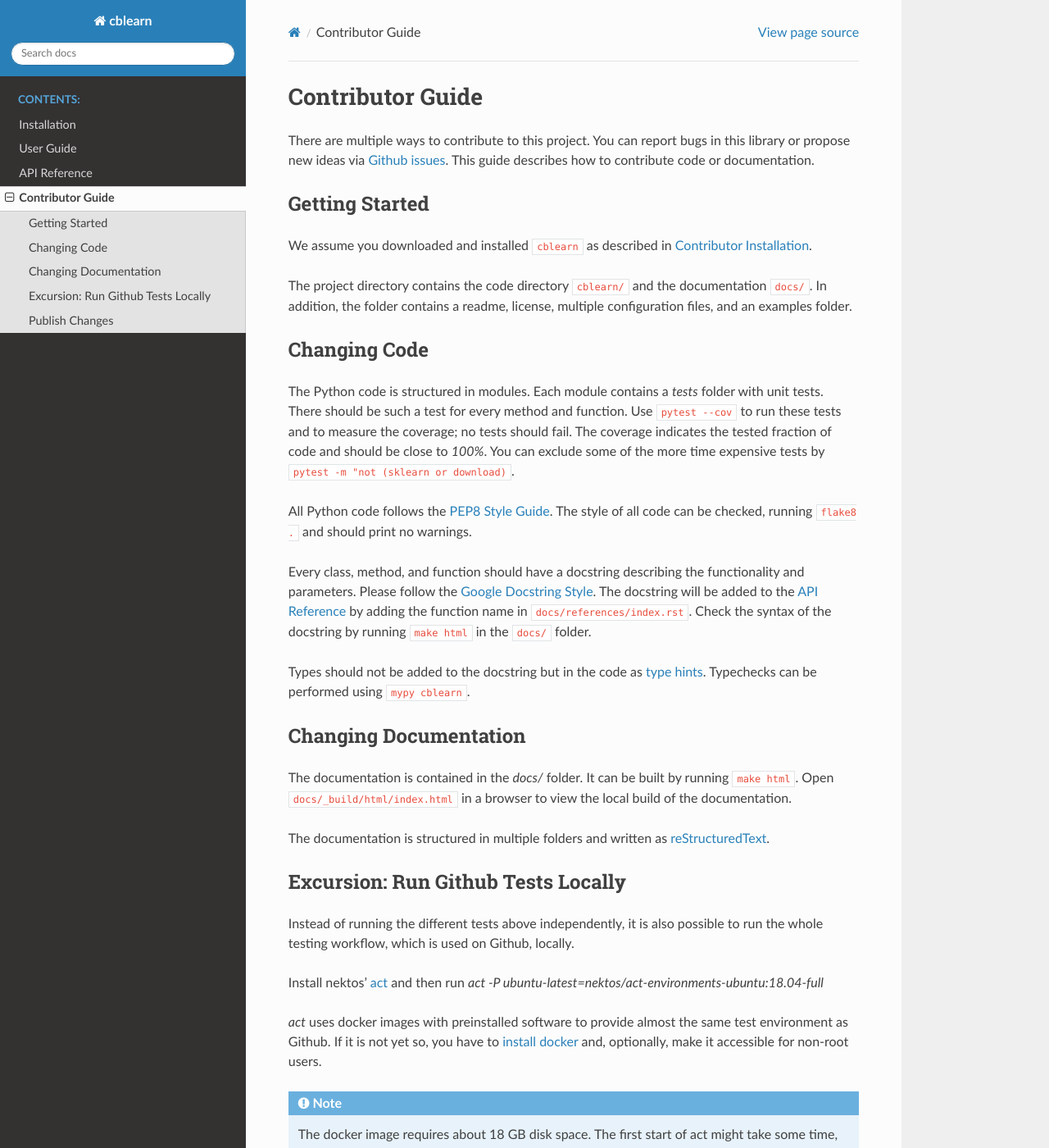
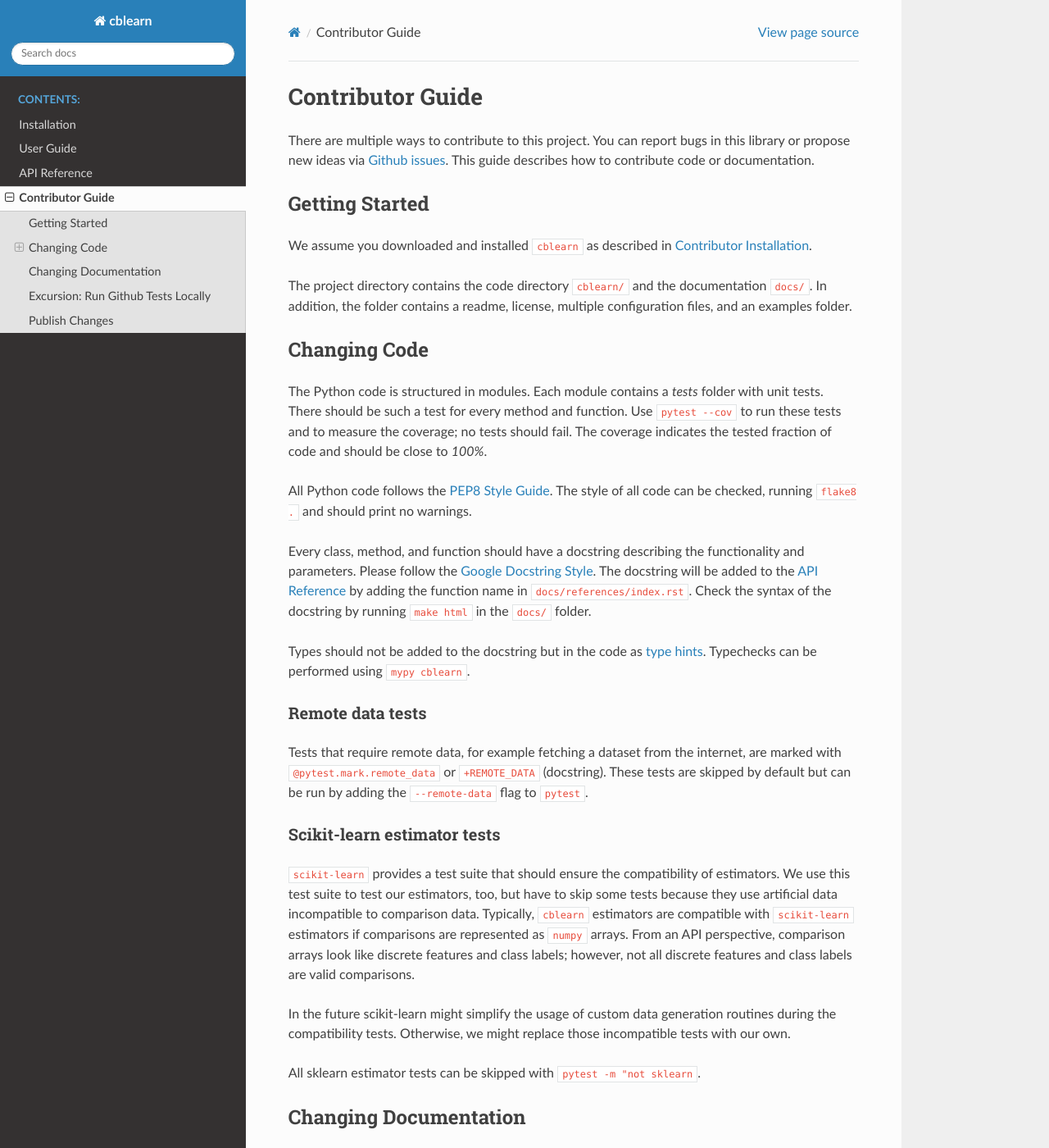
Before and after one commit to cblearn/cblearn, a Sphinx documentation site: the page built from docs/contributor_guide/index.rst, in a window 1280 px wide and 1400 px high. Shown: the whole window at 82% size. Built offline with Sphinx 7.4.7 and the Read the Docs theme 2.0.0, drawn with Linux system fonts in a browser that asks for light colours; pages that are not in the unit, such as notebooks, are missing from menus.

Commit message:
Explain scikit learn compatibility in docs

```diff
--- a/docs/contributor_guide/index.rst
+++ b/docs/contributor_guide/index.rst
@@ -27,7 +27,6 @@ a `tests` folder with unit tests.
 There should be such a test for every method and function.
 Use ``pytest --cov`` to run these tests and to measure the coverage; no tests should fail.
 The coverage indicates the tested fraction of code and should be close to *100%*.
-You can exclude some of the more time expensive tests by ``pytest -m "not (sklearn or download)``.
 
 All Python code follows the `PEP8 Style Guide`_. The style
 of all code can be checked, running ``flake8 .`` and should print no warnings.
@@ -43,6 +42,25 @@ Typechecks can be performed using ``mypy cblearn``.
 .. _PEP8 Style Guide: https://www.python.org/dev/peps/pep-0008/
 .. _Google Docstring Style: https://sphinxcontrib-napoleon.readthedocs.io/en/latest/example_google.html
 .. _type hints: https://docs.python.org/3/library/typing.html
+
+Remote data tests
+-----------------
+Tests that require remote data, for example fetching a dataset from the internet, are marked with ``@pytest.mark.remote_data``
+or ``+REMOTE_DATA`` (docstring).
+These tests are skipped by default but can be run by adding the ``--remote-data`` flag to ``pytest``.
+
+Scikit-learn estimator tests
+----------------------------
+``scikit-learn`` provides a test suite that should ensure the compatibility of estimators.
+We use this test suite to test our estimators, too, but have to skip some tests because they use artificial data incompatible
+to comparison data. Typically, ``cblearn`` estimators are compatible with ``scikit-learn`` estimators
+if comparisons are represented as ``numpy`` arrays. From an API perspective,
+comparison arrays look like discrete features and class labels; however, not all discrete features and class labels are valid comparisons.
+
+In the future scikit-learn might simplify the usage of custom data generation routines during the compatibility tests.
+Otherwise, we might replace those incompatible tests with our own.
+
+All sklearn estimator tests can be skipped with ``pytest -m "not sklearn``.
 
 ----------------------
 Changing Documentation
```
Also changed, not shown: docs/user_guide/index.rst (+33 -0 lines), 1 other file.
